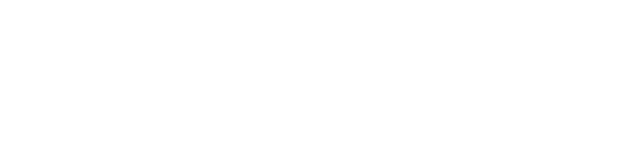
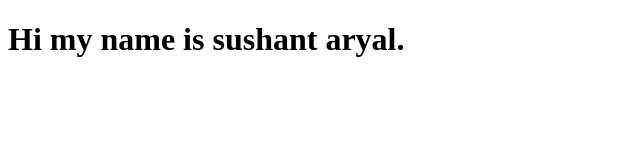
Before and after one commit to SushantAryal564/Personal-Website, a plain HTML site: page index.html in a window 1280 px wide. Shown: the whole page, without its empty margins (0-640 px from the left). Drawn offline with Linux system fonts and the light colour scheme.

Commit message:
Add heading to body

```diff
--- a/index.html
+++ b/index.html
@@ -6,5 +6,7 @@
     <meta name="viewport" content="width=device-width, initial-scale=1.0" />
     <title>Document</title>
   </head>
-  <body></body>
+  <body>
+    <h1>Hi my name is sushant aryal.</h1>
+  </body>
 </html>
```
